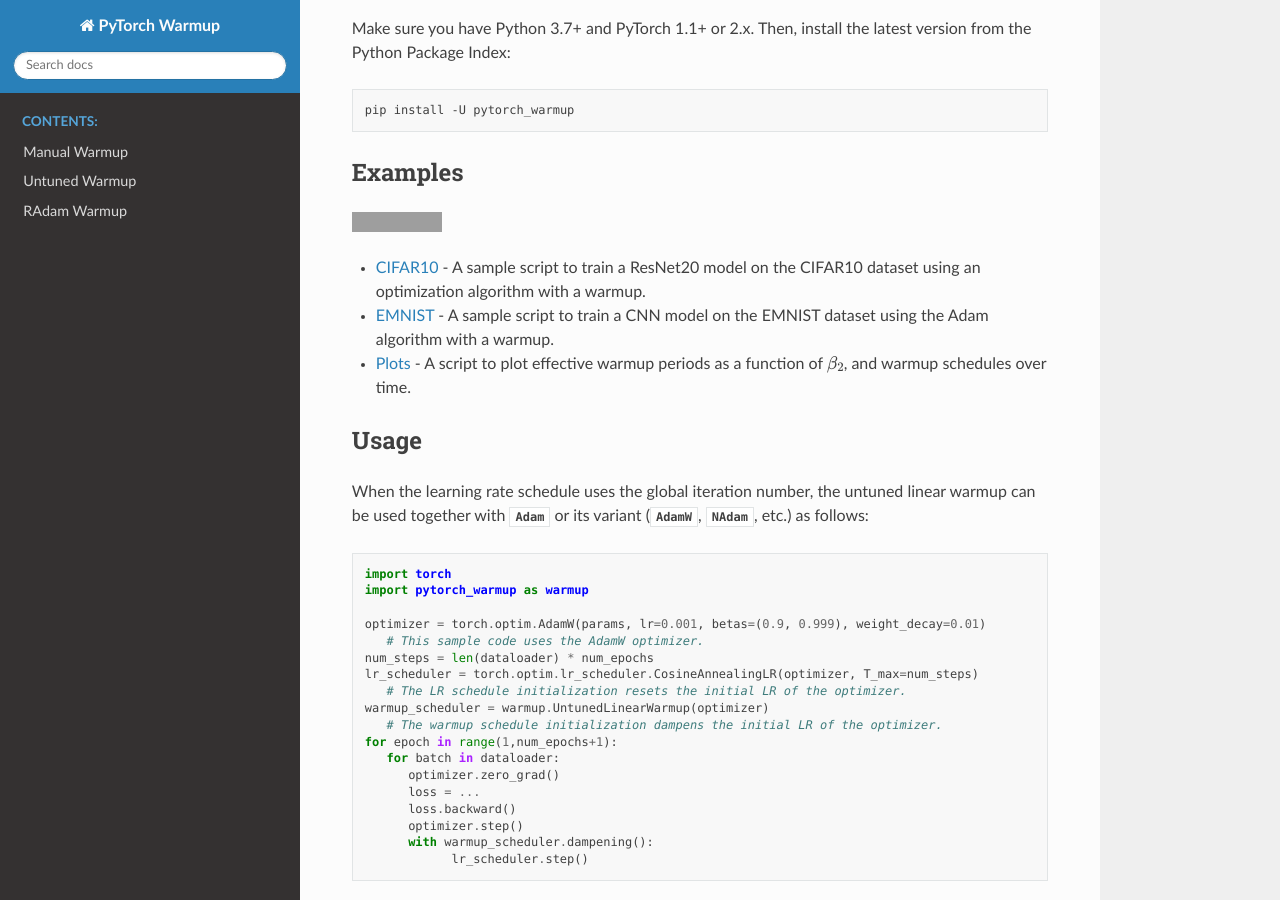
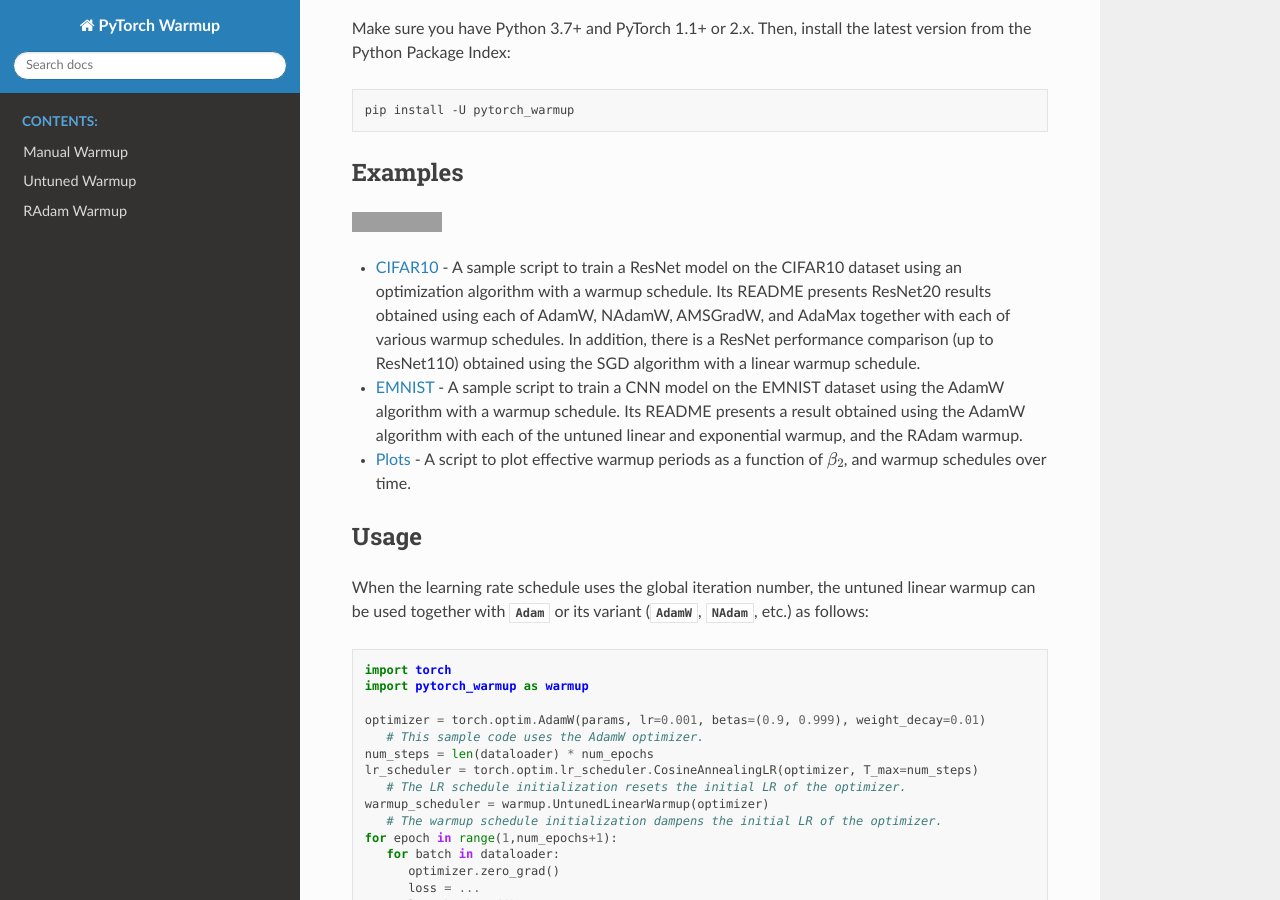
Before and after one commit to Tony-Y/pytorch_warmup, a Sphinx documentation site: the page built from docs/index.rst, in a window 1280 px wide and 900 px high, scrolled down 615 px. Built offline with Sphinx 7.4.7 and the Read the Docs theme 3.1.0, drawn with Linux system fonts in a browser that asks for light colours; formulas are drawn with MathJax 3; grey boxes are pictures that could not be loaded.

Commit message:
Update README's and the documentation

```diff
--- a/docs/index.rst
+++ b/docs/index.rst
@@ -48,10 +48,16 @@ Examples
    :target: https://colab.research.google.com/github/Tony-Y/colab-notebooks/blob/master/PyTorch_Warmup_Approach1_chaining.ipynb
 
 * `CIFAR10 <https://github.com/Tony-Y/pytorch_warmup/tree/master/examples/cifar10>`_ -
-  A sample script to train a ResNet20 model on the CIFAR10 dataset using an optimization algorithm with a warmup.
+  A sample script to train a ResNet model on the CIFAR10 dataset using an optimization algorithm with a warmup schedule.
+  Its README presents ResNet20 results obtained using each of AdamW, NAdamW, AMSGradW, and AdaMax
+  together with each of various warmup schedules.
+  In addition, there is a ResNet performance comparison (up to ResNet110) obtained using the SGD algorithm
+  with a linear warmup schedule.
 
 * `EMNIST <https://github.com/Tony-Y/pytorch_warmup/tree/master/examples/emnist>`_ -
-  A sample script to train a CNN model on the EMNIST dataset using the Adam algorithm with a warmup.
+  A sample script to train a CNN model on the EMNIST dataset using the AdamW algorithm with a warmup schedule.
+  Its README presents a result obtained using the AdamW algorithm with each of the untuned linear and exponential warmup,
+  and the RAdam warmup.
 
 * `Plots <https://github.com/Tony-Y/pytorch_warmup/tree/master/examples/plots>`_ -
   A script to plot effective warmup periods as a function of :math:`\beta_{2}`, and warmup schedules over time.
```
Also changed, not shown: README.md (+23 -8 lines), examples/cifar10/README.md.
